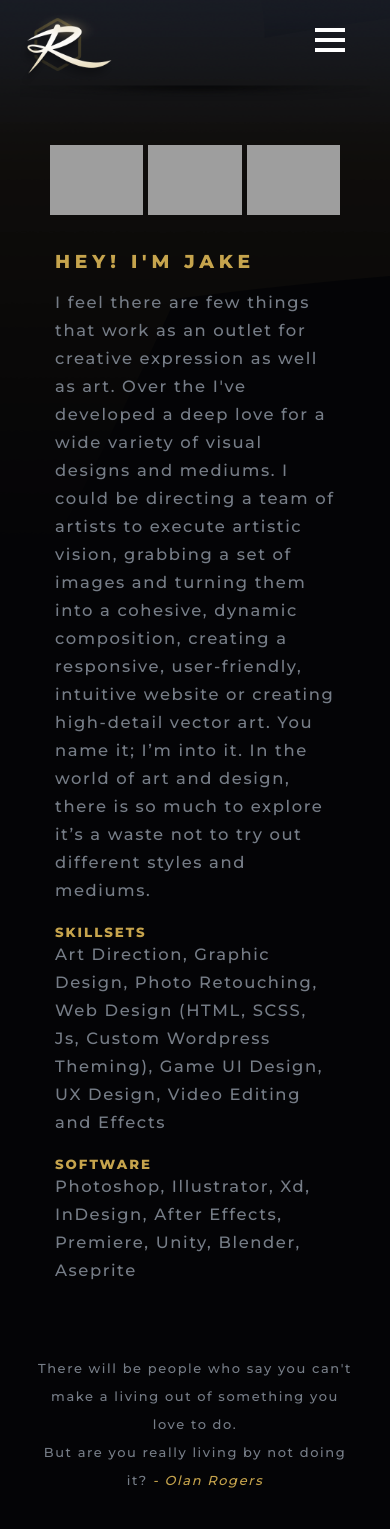
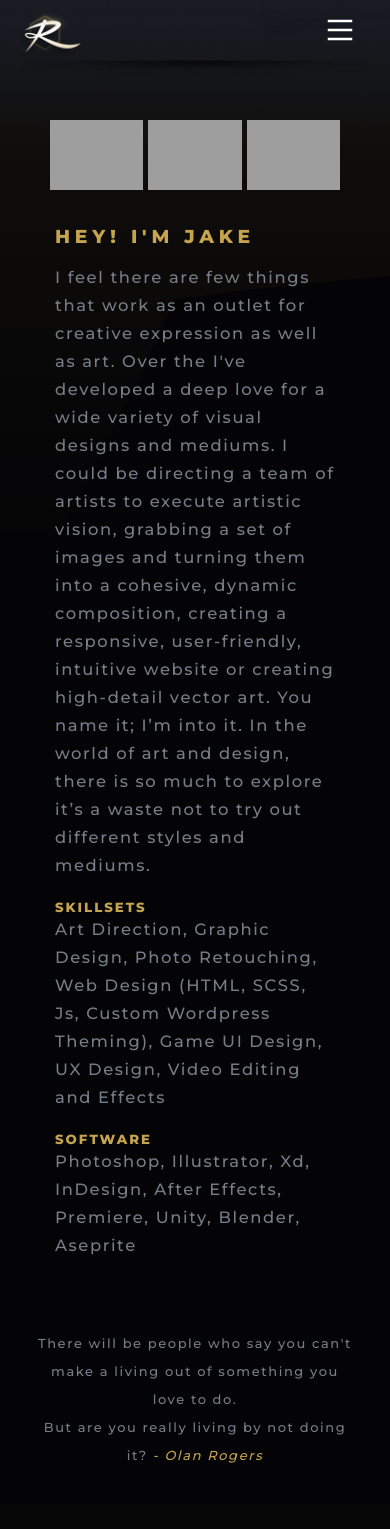
Before and after one commit to jsruesch/jsr5, a PHP site: page /about.php in a window 390 px wide. After the commit the page ends 1463 px from the top, so only its background shows below. Run offline with PHP 8.4, Linux system fonts and the light colour scheme; grey boxes are pictures that could not be loaded.

Commit message:
responsive adjustments

```diff
--- a/index.php
+++ b/index.php
@@ -9,8 +9,8 @@
                 <p class="text-light text-grey text-caps left">Filter :</p>
                 <button type="button" class="control" data-filter="all"><p>All</p></button>
                 <button type="button" class="control" data-filter=".art-direction"><p>Art Direction</p></button>
+                <button type="button" class="control" data-filter=".graphic"><p>Graphic</p></button>
                 <button type="button" class="control" data-filter=".game-ui"><p>UI</p></button>
-                <button type="button" class="control" data-filter=".graphic"><p>Graphic</p></button>
                 <button type="button" class="control" data-filter=".web"><p>Web</p></button>
             </div>
         </section>
--- a/stylesheets/responsive_styles.scss
+++ b/stylesheets/responsive_styles.scss
@@ -36,10 +36,10 @@
 
     .nav-link-mobile-container{ @include transition; display: block !important; }
 
-    .navigation-container{ height: 75px !important; }
+    .navigation-container{ height: 50px !important; }
     .nav-logo{
-        height:75px !important;
-        width: 92px !important;
+        height:50px !important;
+        width: 61px !important;
         background-size: cover !important;
       }
 
@@ -50,8 +50,6 @@
         img{ @include transition; height: 35px !important; }
     }
 
-    /* Header */
-    .header-catagories{ text-align: left !important; }
 
     /* Grid Components  */
     .wrapper-content{ padding-left: 20px; padding-right: 20px; }
@@ -78,6 +76,23 @@
         margin: 0 5px 0 0 !important;
     }
 
+    .sorting-controls{
+        text-align: center;
+        display: grid;
+        grid-template-columns: 1fr 1fr;
+        grid-template-areas: "left right";
+        p{
+            font-size: 1rem !important;
+        }
+
+    }
+
+    /* Text Resizing */
+    .header-catagories{
+        text-align: left !important;
+        font-size: .9rem !important;
+      }
+
 }
 
 /*-----------------  Smartphones  -----------------*/
--- a/stylesheets/style.scss
+++ b/stylesheets/style.scss
@@ -306,12 +306,13 @@
   /* Menu Toggle Button */
   .menu-toggle {
     flex: 0 0 auto;
-    width: 60px;
-    height: 60px;
+    width: 50px;
+    height: 50px;
     cursor: pointer;
     position: relative;
-    margin-right: 10px;
-    margin-top: 10px;
+    margin-right: 5px;
+    margin-top: 5px;
+    margin-bottom: 5px;
   }
 
   .hamburger, .cross {
@@ -323,8 +324,8 @@
 
   .hamburger span {
     display: block;
-    width: 30px;
-    height: 4px;
+    width: 25px;
+    height: 3px;
     margin-bottom: 6px;
     overflow: hidden;
     position: relative;
@@ -383,7 +384,7 @@
 
   .cross span {
     display: block;
-    width: 30px;
+    width: 25px;
     height: 4px;
     background-color: white;
     transform: translateY(50%) rotate(45deg) scaleX(0);
@@ -423,10 +424,14 @@
     .header-title{
       color: $gold;
      }
+
     .header-catagories{
       text-align: right;
       color: $grey;
       padding-top: 5px;
+      line-height: 1.75rem;
+      font-size: 1rem;
+      font-weight: 500;
     }
 
     /* Sorting Controls */
```
Also changed, not shown: stylesheets/style.css (+29 -16 lines), stylesheets/style.min.css, 1 other file.
